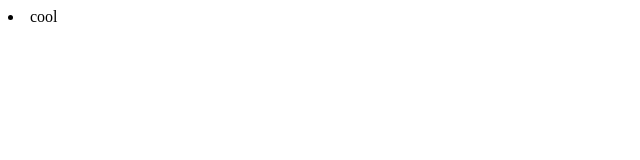
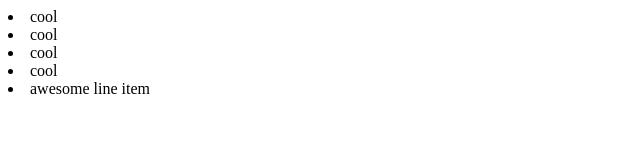
Before and after one commit to MrBalonio/monkeytest, a plain HTML site: page index.html in a window 1280 px wide. Shown: the whole page, without its empty margins (0-640 px from the left). Drawn offline with Linux system fonts and the light colour scheme.

Commit message:
added more lines to index

```diff
--- a/index.html
+++ b/index.html
@@ -1,5 +1,9 @@
 <html>
 <body>
   <li>cool</li>
+  <li>cool</li>
+  <li>cool</li>
+  <li>cool</li>
+  <li>awesome line item</li>
 </body>
 </html>
```
